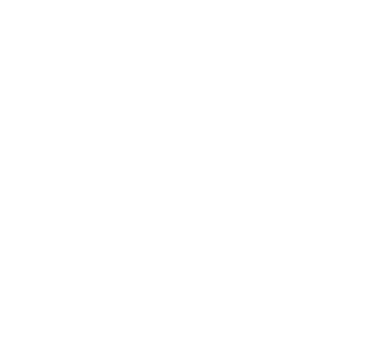
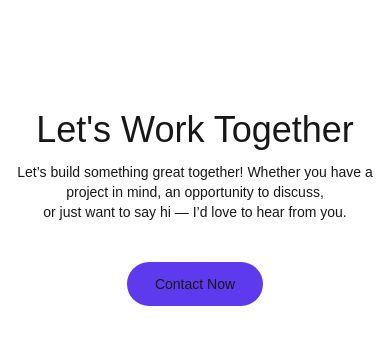
Before and after one commit to rizkyazizhsn/portfolio, a Next.js app: page / in a window 390 px wide. Shown: the part 7316-7660 px from the top of the page. Built offline with nearby package versions, Linux system fonts and the light colour scheme.

Commit message:
feat: add contact section

```diff
--- a/src/app/page.tsx
+++ b/src/app/page.tsx
@@ -8,6 +8,7 @@
 import Client from "@/modules/client/Client";
 import Navbar from "@/components/layout/Navbar";
 import Experience from "@/modules/experience/Experience";
+import Contact from "@/modules/contact/Contact";
 
 export default function Home() {
   useEffect(() => {
@@ -29,7 +30,7 @@
       <Work />
       <Client />
       <Blog />
-      <div className="h-dvh" />
+      <Contact />
     </main>
   );
 }
--- /dev/null
+++ b/src/modules/contact/Contact.tsx
@@ -0,0 +1,41 @@
+import { motion } from "motion/react";
+
+const Contact = () => {
+  return (
+    <div className="py-14 md:py-28 flex flex-col items-center justify-center">
+      <div className="space-y-3 md:space-y-6 text-center md:w-3/4">
+        <motion.h2
+          initial={{ opacity: 0, y: "20%" }}
+          whileInView={{ opacity: 1, y: 0 }}
+          viewport={{ once: true }}
+          transition={{ ease: "easeOut", duration: 0.7, delay: 0.3 }}
+          className="text-4xl md:text-7xl font-medium"
+        >
+          Let&apos;s Work Together
+        </motion.h2>
+        <motion.p
+          initial={{ opacity: 0, y: "20%" }}
+          whileInView={{ opacity: 1, y: 0 }}
+          viewport={{ once: true }}
+          transition={{ ease: "easeOut", duration: 0.7, delay: 0.3 }}
+          className="text-sm md:text-lg"
+        >
+          Let’s build something great together! Whether you have a project in
+          mind, an opportunity to discuss, <br /> or just want to say hi — I’d
+          love to hear from you.
+        </motion.p>
+      </div>
+      <motion.button
+        initial={{ opacity: 0, y: "10%" }}
+        whileInView={{ opacity: 1, y: 0 }}
+        viewport={{ once: true }}
+        transition={{ duration: 0.4, delay: 0.7 }}
+        className="mt-10 bg-primary sm:w-auto text-sm md:text-base px-7 sm:px-8 md:px-12 py-3 rounded-full cursor-pointer"
+      >
+        Contact Now
+      </motion.button>
+    </div>
+  );
+};
+
+export default Contact;
```
